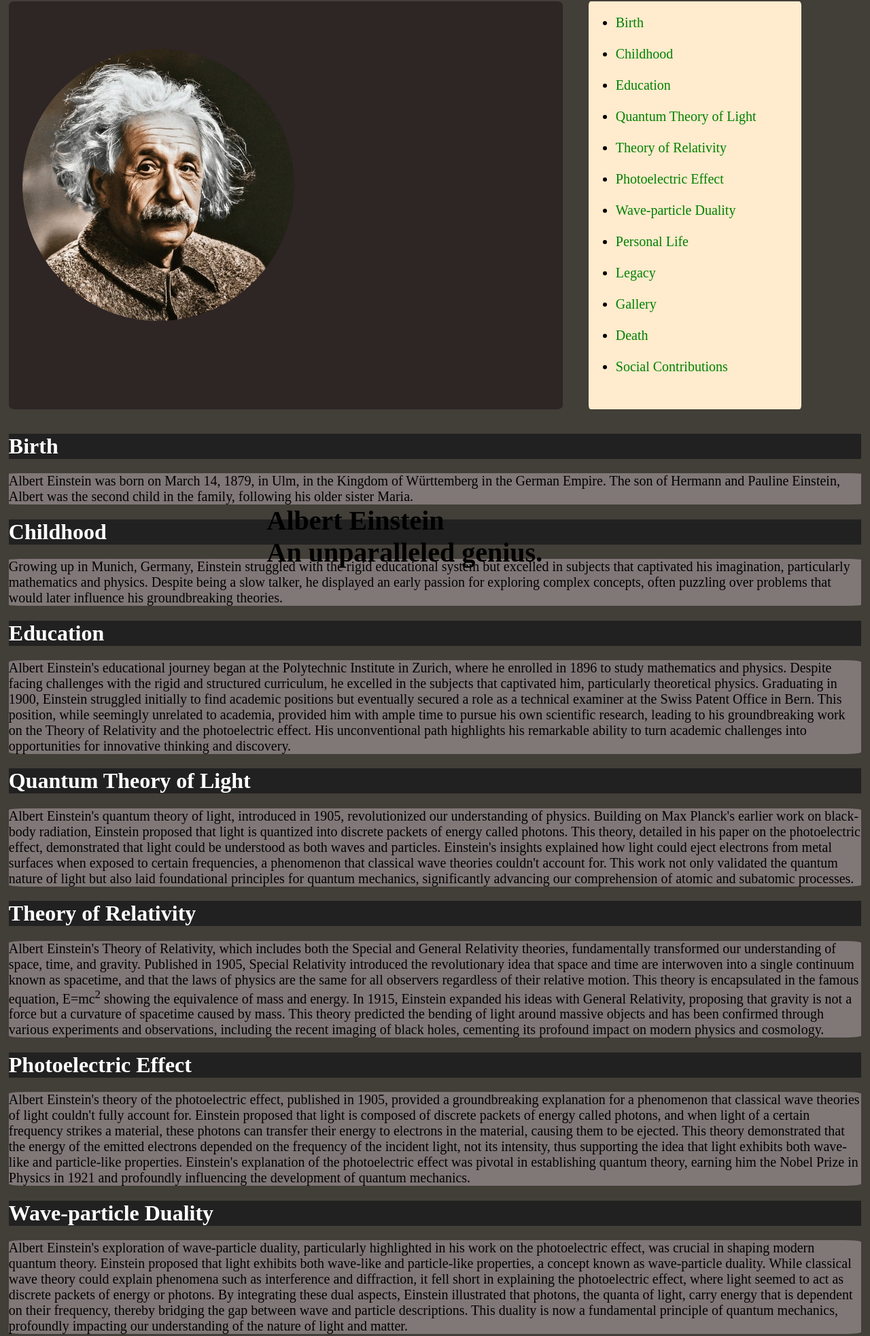
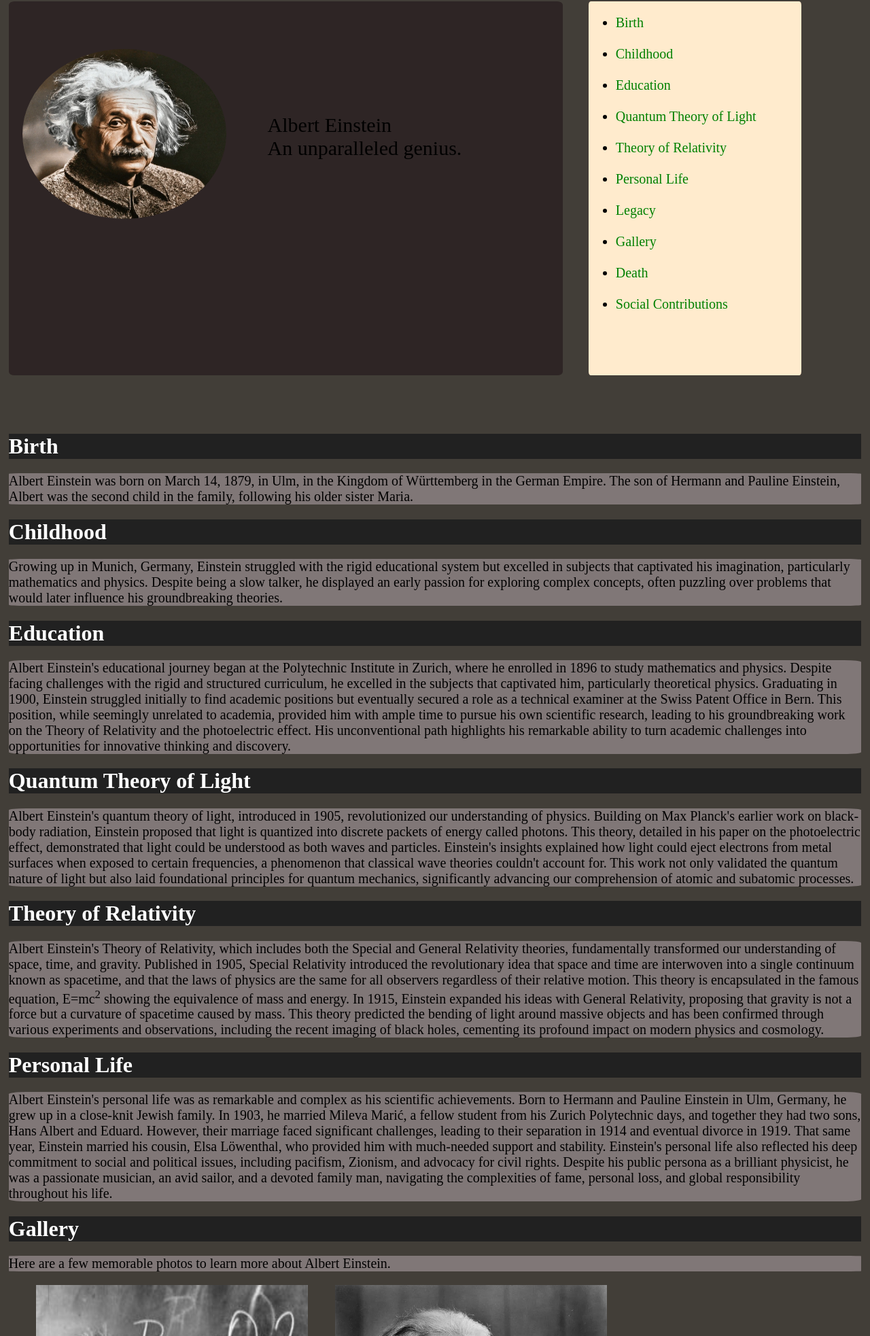
Before and after one commit to BaldEagle931/A-tribute-to-Einstein, a plain HTML site: page index.html in a window 1280 px wide. Shown: the part 11-1976 px from the top of the page at 68% size. Drawn offline with Linux system fonts and the light colour scheme.

Commit message:
Add files via upload

```diff
--- a/index.html
+++ b/index.html
@@ -7,8 +7,8 @@
 </head>
 <body>
     <div id="section1">
-       <img src="images/einstein.webp">
-       <h1>Albert Einstein <br> An unparalleled genius. </h1>
+       <img src="images/einstein.webp"> <br>
+       <p>Albert Einstein <br> An unparalleled genius. </p>
     </div>
     <div id="section2">
         <nav>
@@ -18,8 +18,6 @@
                 <li> <a href="#Education">Education</a> </li> <br>
                 <li> <a href="#QuantumTheoryOfLight">Quantum Theory of Light</a> </li> <br>
                 <li> <a href="#TheoryOfRelativity">Theory of Relativity</a> </li> <br>
-                <li> <a href="#PhotoelectricEffect">Photoelectric Effect</a> </li> <br>
-                <li> <a href="WaveParticleDuality">Wave-particle Duality</a> </li> <br>
                 <li> <a href="#PersonalLife">Personal Life</a> </li> <br>
                 <li> <a href="#Legacy">Legacy</a> </li> <br>
                 <li> <a href="#Gallery">Gallery</a> </li> <br>
@@ -72,27 +70,6 @@
                has been confirmed through various experiments and observations, including the recent imaging of black holes, cementing its
                 profound impact on modern physics and cosmology.
          </p>
-         <h1 id="PhotoelectricEffect">Photoelectric Effect</h1>
-         <p>
-            Albert Einstein's theory of the photoelectric effect, published in 1905, provided a groundbreaking explanation for a phenomenon that
-             classical wave theories of light couldn't fully account for. Einstein proposed that light is composed of discrete packets of energy
-              called photons, and when light of a certain frequency strikes a material, these photons can transfer their energy to electrons in
-              the material, causing them to be ejected. This theory demonstrated that the energy of the emitted electrons depended on the frequency
-               of the incident light, not its intensity, thus supporting the idea that light exhibits both wave-like and particle-like properties.
-                Einstein's explanation of the photoelectric effect was pivotal in establishing quantum theory, earning him the Nobel Prize in Physics
-                 in 1921 and profoundly influencing the development of quantum mechanics.
-         </p>
-         <h1 id="WaveParticleDuality">Wave-particle Duality</h1>
-         <p>
-
-            Albert Einstein's exploration of wave-particle duality, particularly highlighted in his work on the photoelectric effect, was crucial in
-            shaping modern quantum theory. Einstein proposed that light exhibits both wave-like and particle-like properties, a concept known as
-            wave-particle duality. While classical wave theory could explain phenomena such as interference and diffraction, it fell short in
-            explaining the photoelectric effect, where light seemed to act as discrete packets of energy or photons. By integrating these dual aspects,
-             Einstein illustrated that photons, the quanta of light, carry energy that is dependent on their frequency, thereby bridging the gap between
-              wave and particle descriptions. This duality is now a fundamental principle of quantum mechanics, profoundly impacting our understanding
-              of the nature of light and matter.
-         </p>
          <h1 id="PersonalLife">Personal Life</h1>
          <p>
             Albert Einstein's personal life was as remarkable and complex as his scientific achievements. Born to Hermann and Pauline Einstein in Ulm,
--- a/style.css
+++ b/style.css
@@ -5,23 +5,23 @@ body{
 
 #section1{
     width: 65%;
-    height: 600px;
+    height: 550px;
     background-color: rgb(46, 37, 37);
     border-radius: 1%;
     float: left;
 }
 #section1 img{
     border-radius: 50%;
-    width: 400px;
-    height: 400px;
+    width: 300px;
+    height: 250px;
    margin: 70px 20px;
    float: left;
 }
-#section1 h1{
-   float: right;
-   font-size: 40px;
-   margin-right: 30px;
-   margin-top: 200px;
+#section1 p{
+   float: left;
+  margin-top: 18%;
+  font-size: 30px;
+  margin-left: 5%;
 
 
 }
@@ -29,7 +29,7 @@ body{
     float: left;
     width: 25%;
     background-color:blanchedalmond ;
-    height: 600px;
+    height: 550px;
     margin-left: 3%;
     border-radius: 1%;
     font-size: 20px;
```
